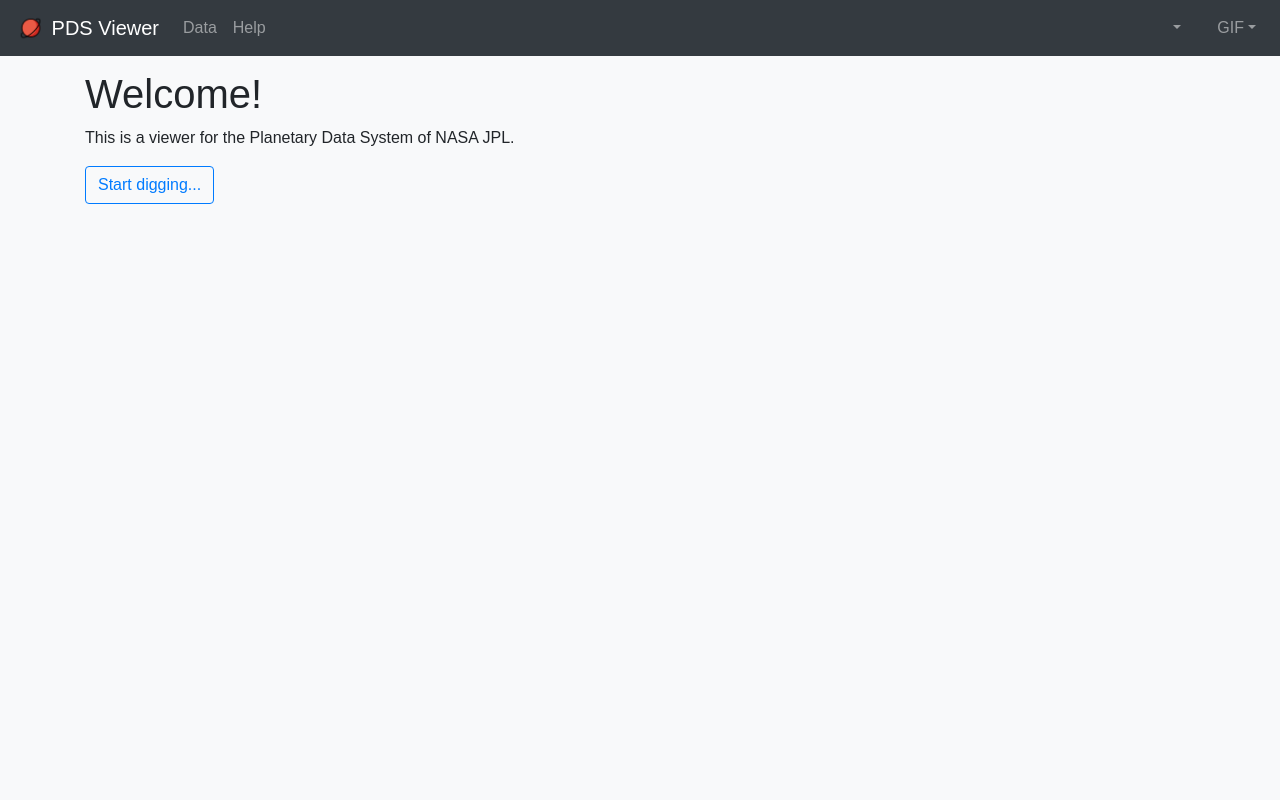
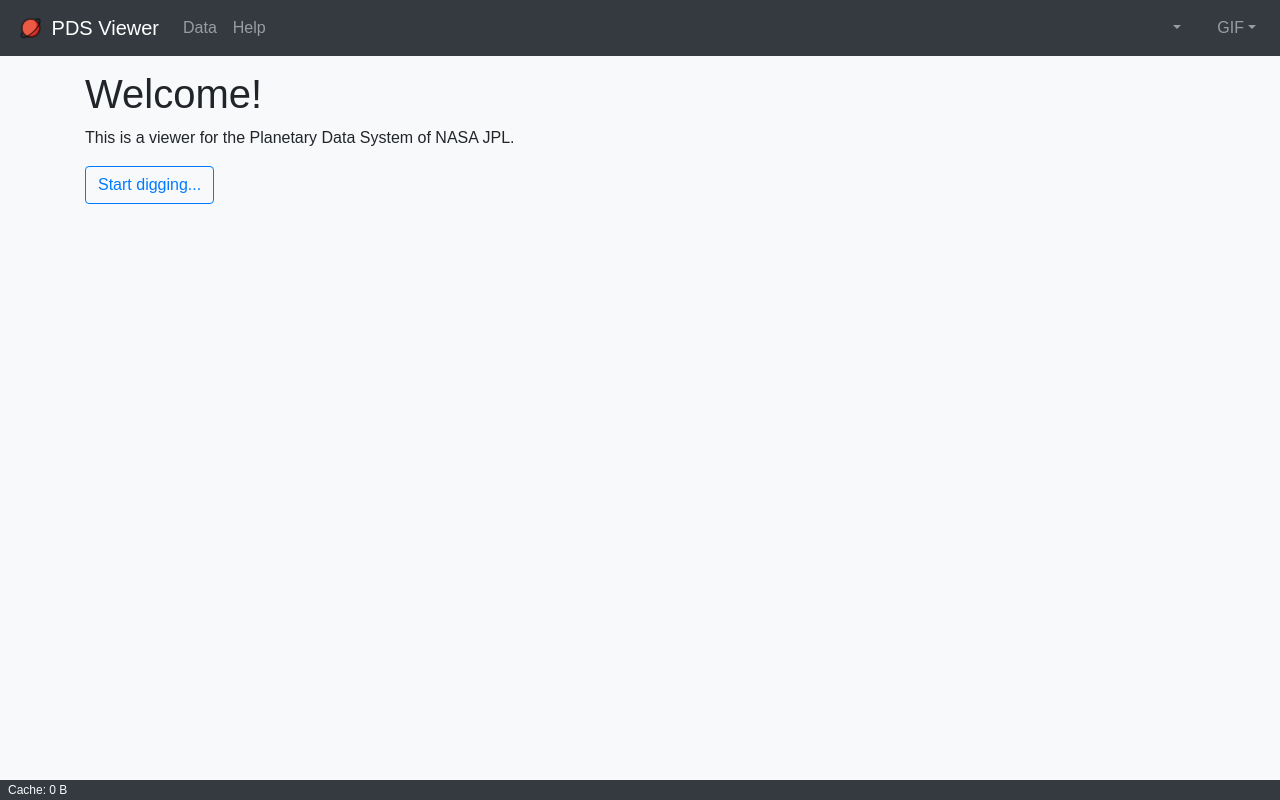
Before and after one commit to emtee40/pds-viewer-frontend, a React (Vite) app: page / in a window 1280 px wide. Built offline with nearby package versions, Linux system fonts and the light colour scheme; some icons are missing.

Commit message:
add footer

```diff
--- a/src/App.tsx
+++ b/src/App.tsx
@@ -7,6 +7,7 @@ import MainPage from "./pages/MainPage";
 import DataPage from "./pages/DataPage";
 import HelpPage from "./pages/HelpPage";
 import Navbar from "./components/Navbar";
+import Footer from "./components/Footer";
 
 export const API_URL = "https://pds-imaging.jpl.nasa.gov/w10n/";
 
@@ -53,6 +54,7 @@ const App = () => {
                 </Route>
                 <Route render={() => <h1>Page not found</h1>}/>
             </Switch>
+            <Footer />
         </>
     );
 };
--- /dev/null
+++ b/src/assets/scss/_layout.scss
@@ -0,0 +1,34 @@
+html, body {
+  height: 100vh;
+  max-height: 100vh;
+  padding: 0 !important;
+
+  #app {
+    max-height: 100%;
+    height: 100%;
+    display: flex;
+    flex-direction: column;
+    justify-content: flex-start;
+    padding-top: 4.375rem;
+
+    .container {
+      flex-shrink: 0;
+      flex-grow: 1;
+      flex-basis: calc(100vh - calc(11rem));
+      //overflow: scroll;
+      max-height: calc(100vh - calc(11rem));
+
+      .row.content {
+        height: 100%;
+        //margin-top: -4px;
+      }
+    }
+
+    .row.footer {
+      position: fixed;
+      bottom: 0;
+      left: 0;
+      width: 100%;
+    }
+  }
+}
--- a/src/assets/scss/_theme-dark.scss
+++ b/src/assets/scss/_theme-dark.scss
@@ -47,6 +47,9 @@ body.app-theme-dark {
     }
   }
 
+  .list-group {
+    border-color: darken($light, 52) !important;
+
     .list-group-item {
       background-color: transparent;
       color: $light;
@@ -61,3 +64,4 @@ body.app-theme-dark {
       }
     }
   }
+}
--- a/src/assets/scss/components/_file-content.scss
+++ b/src/assets/scss/components/_file-content.scss
@@ -10,14 +10,23 @@ div.file-content {
   }
 
   div.toolbar {
+    width: 100%;
+    margin-bottom: 8px;
     display: flex;
     justify-content: space-between;
     align-items: flex-start;
-    margin-bottom: 8px;
   }
 
-  img.image-content {
-    max-width: 90%;
+  div.image {
+    width: 100%;
+    max-height: 80vh;
+    overflow: scroll;
+
+    img.image-content {
+      max-width: 100%;
+      width: 100%;
+      height: auto;
+    }
   }
 
   pre.text-content {
@@ -26,5 +35,4 @@ div.file-content {
     border: 1px solid #aaa;
     border-radius: 5px;
   }
-
 }
--- a/src/assets/scss/components/_folder-content.scss
+++ b/src/assets/scss/components/_folder-content.scss
@@ -2,7 +2,7 @@
 @import "~bootstrap/scss/variables";
 @import "~bootstrap/scss/mixins";
 
-@include media-breakpoint-down(lg) {
+@include media-breakpoint-down(md) {
   .tab-content {
     .tab-pane.show {
       margin-top: 16px;
@@ -10,28 +10,49 @@
   }
 }
 
-a.folder-content-item {
+.col-lg-4 {
+  max-height: 100%;
+  padding-bottom: 8px;
+
+  div.folder-content-list {
+    max-height: 100%;
+    overflow: scroll;
+    overflow-x: auto;
+    -webkit-overflow-scrolling: touch;
+
+    border: 1px solid rgba(0, 0, 0, 0.125);
+    border-radius: 0.25rem;
+
+    a.folder-content-item.list-group-item {
       display: flex;
-  justify-content: space-between;
-  align-items: center;
+      flex-direction: column;
+      border-left: none;
+      border-right: none;
+
+      &:first-child {
+        border-top: none;
+      }
+
+      &:last-child {
+        border-bottom: none;
+      }
 
       .file-icon {
         margin-right: 8px;
       }
 
       span.name {
-    max-width: 50%;
+        display: block;
+        width: 100%;
         text-overflow: ellipsis;
         overflow: hidden;
         white-space: nowrap;
       }
 
       span.details {
-    max-width: 50%;
+        width: 100%;
         display: flex;
-    flex-direction: column;
-    align-items: center;
-    justify-content: center;
+        flex-direction: row;
       }
 
       &.active {
@@ -40,3 +61,5 @@ a.folder-content-item {
         }
       }
     }
+  }
+}
--- /dev/null
+++ b/src/assets/scss/components/_footer.scss
@@ -0,0 +1,22 @@
+@import "~bootstrap/scss/variables";
+
+.footer {
+  margin: 0;
+  padding: 0;
+  height: 20px;
+  width: 100%;
+  background-color: $dark;
+  color: $light;
+  font-size: 12px;
+
+  display: flex;
+  flex-direction: row;
+
+  justify-content: space-between;
+  align-items: center;
+
+  div {
+    margin-left: 8px;
+    margin-right: 8px;
+  }
+}
--- a/src/assets/scss/style.scss
+++ b/src/assets/scss/style.scss
@@ -6,8 +6,11 @@
 @import "theme-dark";
 
 @import "components/loader";
+@import "components/footer";
 @import "components/folder-content";
 @import "components/file-content";
+
+@import "layout";
 
 button.btn:hover a {
   color: #fff;
--- a/src/components/FolderContent.tsx
+++ b/src/components/FolderContent.tsx
@@ -71,7 +71,11 @@ const FolderContent: FunctionComponent<Props> = ({path, selectedFormat, navigate
     }
 
     if (!folderContent) {
-        return (<Loader/>);
+        return (
+            <Row className={'content'}>
+                <Loader/>
+            </Row>
+        );
     }
 
     if (!folderContent.nodes && !folderContent.leaves) {
@@ -80,6 +84,11 @@ const FolderContent: FunctionComponent<Props> = ({path, selectedFormat, navigate
                 This folder has no content!
             </Alert>
         );
+    }
+
+    const navigateToParentFolder = () => {
+        setActiveKey('#no-selection');
+        navigateToParent();
     }
 
     const nodeItems = folderContent.nodes.map((node, idx) =>
@@ -96,16 +105,16 @@ const FolderContent: FunctionComponent<Props> = ({path, selectedFormat, navigate
                              selectedFormat={selectedFormat}
                              leaf={leaf}
                              refreshFolderCache={refreshCache}
-                             navigateToParent={navigateToParent}/>
+                             navigateToParent={navigateToParentFolder}/>
             </Tab.Pane>
         );
     });
 
     return (
         <Tab.Container mountOnEnter={true} id="folder-content-tabs" defaultActiveKey={activeKey}>
-            <Row>
+            <Row className={'content'}>
                 <Col lg={4}>
-                    <ListGroup>
+                    <ListGroup className={'folder-content-list'}>
                         {nodeItems}
                         {nodeLeaves}
                     </ListGroup>
--- /dev/null
+++ b/src/components/Footer.tsx
@@ -0,0 +1,40 @@
+import React, {FunctionComponent} from 'react';
+import {Row} from "react-bootstrap";
+
+type Props = {}
+
+const Footer: FunctionComponent<Props> = () => {
+    const localStorageSize = bytesToHumanReadable(new Blob(Object.values(localStorage)).size);
+
+    return (
+        <Row className={'footer'}>
+            <div className="left-side">
+                <span>Cache: {localStorageSize}</span>
+            </div>
+            <div className="right-side">
+
+            </div>
+        </Row>
+    );
+}
+
+const bytesToHumanReadable = (bytes: number, decimals = 1): string => {
+    const kb = 1024;
+
+    if (Math.abs(bytes) < kb) {
+        return bytes + ' B';
+    }
+
+    const units = ['KiB', 'MiB', 'GiB', 'TiB', 'PiB', 'EiB', 'ZiB', 'YiB'];
+    let u = -1;
+    const r = 10 ** decimals;
+
+    do {
+        bytes /= kb;
+        ++u;
+    } while (Math.round(Math.abs(bytes) * r) / r >= kb && u < units.length - 1);
+
+    return bytes.toFixed(decimals) + ' ' + units[u];
+}
+
+export default Footer;
--- a/src/components/file-contents/ImageFile.tsx
+++ b/src/components/file-contents/ImageFile.tsx
@@ -13,7 +13,12 @@ type Props = {
     navigateToParent: () => void,
 }
 
-const ImageFile: FunctionComponent<Props> = ({fileContent, selectedFormat, refreshFolderCache, navigateToParent}: Props) => {
+const ImageFile: FunctionComponent<Props> = ({
+                                                 fileContent,
+                                                 selectedFormat,
+                                                 refreshFolderCache,
+                                                 navigateToParent
+                                             }: Props) => {
 
     const imagePath = fileContent.w10n.find(a => a.name === 'path').value.toString().replace('/w10n', '');
     const imageIdentifier = fileContent.w10n.find(a => a.name === 'identifier').value.toString();
@@ -71,7 +76,9 @@ const ImageFile: FunctionComponent<Props> = ({fileContent, selectedFormat, refre
                 imageBase64: imageBase64,
                 selectedFormat: selectedFormat,
             }}/>
-            <img alt={getFileNameFromPath()} src={imageBase64} className={'image-content'}/>
+            <div className="image">
+                <img alt={getFileNameFromPath()} src={imageBase64} className={'image-content'}/>
+            </div>
         </div>
     );
 };
--- a/src/components/file-contents/Toolbar.tsx
+++ b/src/components/file-contents/Toolbar.tsx
@@ -1,6 +1,6 @@
 import React, {FunctionComponent} from 'react';
 import {Button, ButtonGroup, ButtonToolbar} from "react-bootstrap";
-import {DownloadIcon, ReplyIcon, SyncIcon} from "@primer/octicons-react";
+import {ChevronLeftIcon, DownloadIcon, ReplyIcon, SyncIcon} from "@primer/octicons-react";
 
 type FileImageProps = {
     selectedFormat: string,
@@ -32,7 +32,7 @@ const Toolbar: FunctionComponent<Props> = ({imageProps, refreshFolderCache, navi
         <ButtonToolbar className={'toolbar'} aria-label="Toolbar">
             <ButtonGroup aria-label="Folder Actions">
                 <Button aria-label={'Go To Parent Folder'} variant={'outline-secondary'} onClick={navigateToParent}>
-                    <ReplyIcon/>
+                    <ChevronLeftIcon />
                 </Button>
                 <Button aria-label={'Refresh Folder Contents'} variant={'outline-secondary'}
                         onClick={refreshFolderCache}>
--- a/src/pages/DataPage.tsx
+++ b/src/pages/DataPage.tsx
@@ -1,8 +1,9 @@
 import React, {FunctionComponent, useEffect, useState} from 'react';
 import {useLocation} from "react-router";
 import {useHistory} from "react-router-dom";
-import {Breadcrumb, Container} from "react-bootstrap";
+import {Breadcrumb, Container, Row} from "react-bootstrap";
 import FolderContent from "../components/FolderContent";
+import Footer from "../components/Footer";
 
 type Props = {
     selectedFormat: string,
```
Lines whose indentation alone changed are shown as unchanged.
